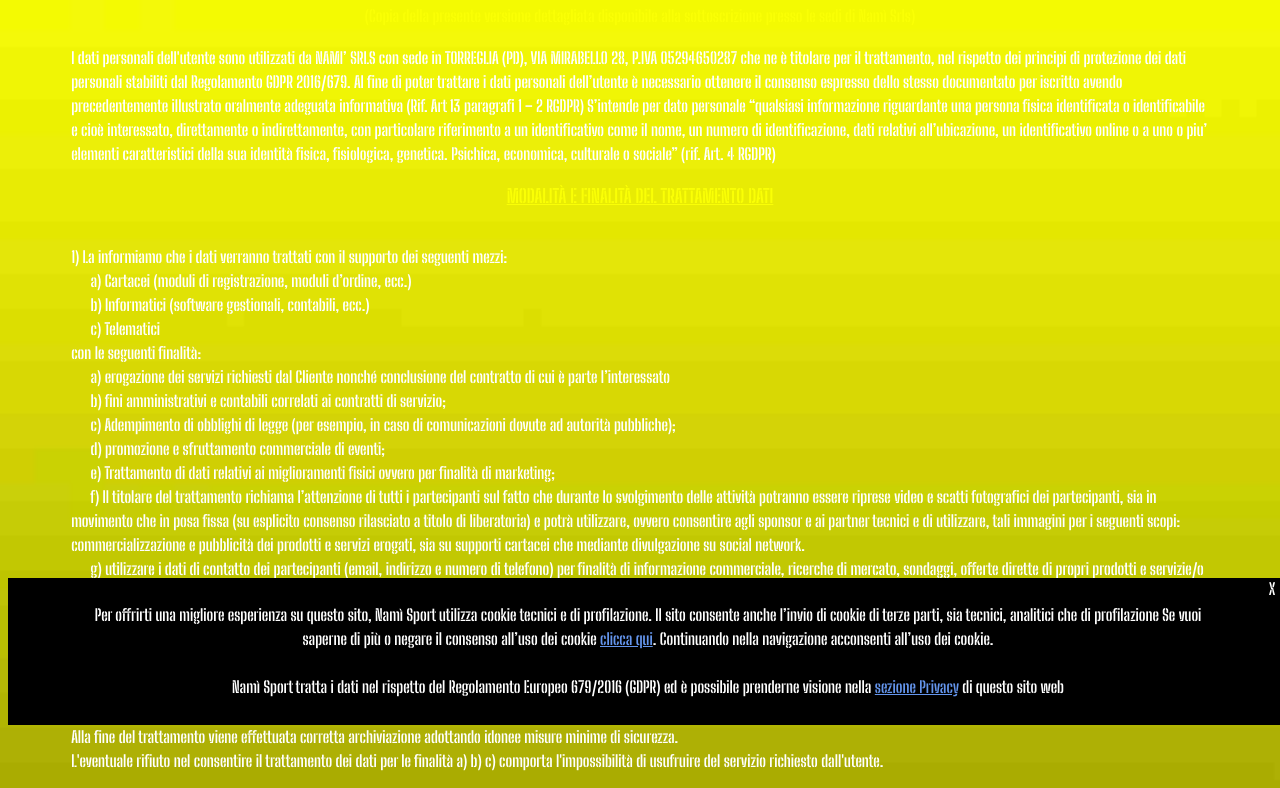
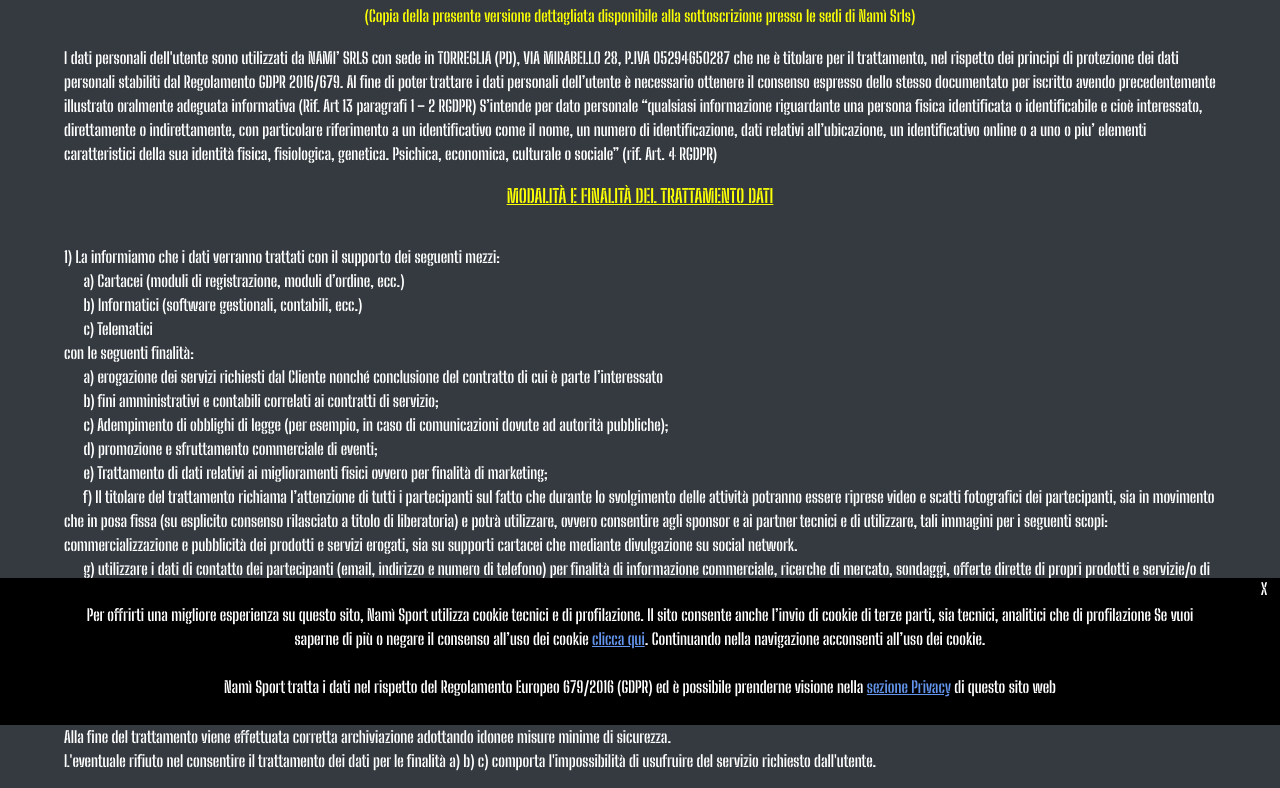
Before and after one commit to malavasiale/Nami, a plain HTML site: page privacy.html in a window 1280 px wide. Shown: the part 75-863 px from the top of the page. Drawn offline with Linux system fonts and the light colour scheme.

Commit message:
cookie fixed

```diff
--- a/cookie.css
+++ b/cookie.css
@@ -1,3 +1,11 @@
+.body-class-cookie{
+    background-color:  rgb(52, 58, 64);
+    transition: 0.5s;
+    font-family: 'Big Shoulders Stencil Display', cursive;
+    cursor: url('./cursor1.png'), auto;
+    margin: 0;
+}
+
 h1{
     color: #FAFF05;
     text-align: center;
--- a/privacy.html
+++ b/privacy.html
@@ -43,7 +43,7 @@
     </script>
 </head>
 
-<body onload="checkCookie()">
+<body class="body-class-cookie" onload="checkCookie()">
     <div id="cookie_accepted" class="cookie">
         <div class="closeNav" onclick="cookieAccepted()">X</div>
         <p>
--- a/style.css
+++ b/style.css
@@ -4,13 +4,14 @@
     scroll-behavior: smooth;
   }
 
-body {
+.body-class-index {
     background-image: url("./media/sfondo.jpg");
     background-size: cover;
     background-repeat: no-repeat;
     transition: 0.5s;
     font-family: 'Big Shoulders Stencil Display', cursive;
     cursor: url('./cursor1.png'), auto;
+    margin: 0;
 }
 
 
```
Also changed, not shown: cookie.html (+1 -1 lines), index.html (+5 -5 lines).
